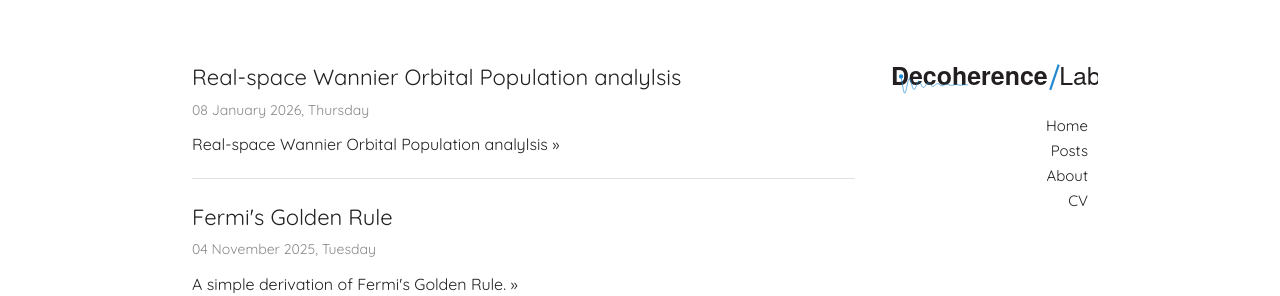
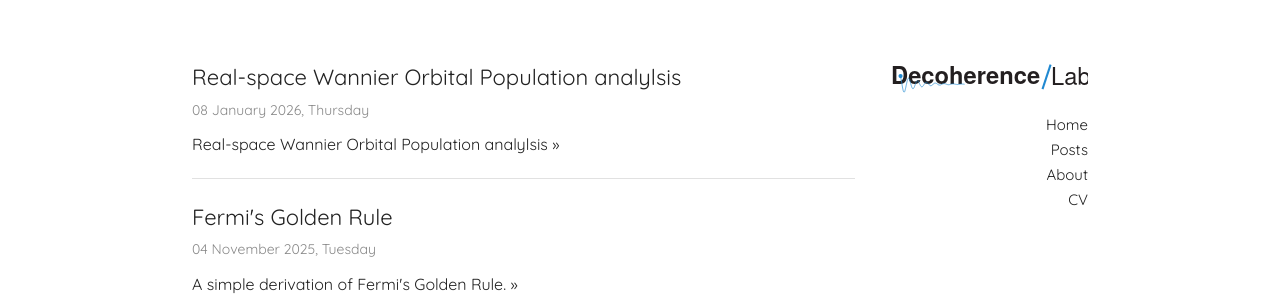
Before and after one commit to Chengcheng-Xiao/Chengcheng-Xiao.github.io, a Jekyll site: the page built from index.html, in a window 1280 px wide. Shown: the top 296 px of the page. Built offline with Jekyll 4.4.1, drawn with Linux system fonts in a browser that asks for light colours; nearby versions of some CDN libraries.

Commit message:
Update logo size on mobile.

```diff
--- a/_sass/_layout.scss
+++ b/_sass/_layout.scss
@@ -70,14 +70,14 @@
 }
 
 .logo img {
-  max-width:100%;
+  max-width:50%;
   height:auto;
   display:block;
 }
 
 @media (min-width: 781px) {
   .logo img {
-    width:105%;
+    width:100%;
     max-width:none;
   }
 }
```
